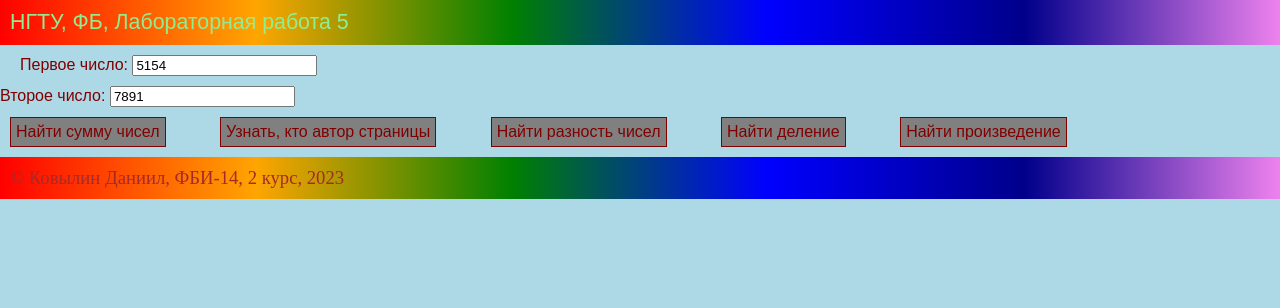
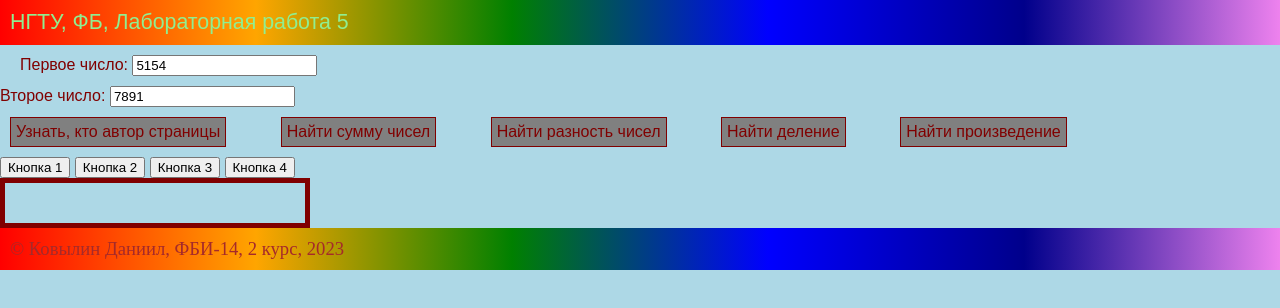
Before and after one commit to DANONE1117/web_lab, a plain HTML site: page lab5.html in a window 1280 px wide. Drawn offline with Linux system fonts and the light colour scheme.

Commit message:
Изменение блока

```diff
--- a/lab5.html
+++ b/lab5.html
@@ -49,6 +49,13 @@
             let author = "Автор страницы:\nКовылин Даниил Артурович\nУ плохого студента нет цели, есть только путь, тяжелый и невыносимый путь...";
             alert(author);
         }
+        function changeOutput(buttomNum, backColor, textColor, borderColor) {
+            let output = document.getElementById('output');
+            output.innerHTML = 'Нажата кнопка'+ buttomNum;
+            output.style.backgroundColor = backColor;
+            output.style.color = textColor;
+            output.style.borderColor = borderColor;
+        }
     </script>
     <style>
         .message {
@@ -61,6 +68,11 @@
             text-indent: 0;
             margin: 10px 40px 10px 10px;
             padding: 5px; /*отступы со всех сторон внутри элемента*/
+        }
+        #output {
+            border: 5px solid;
+            width: 300px;
+            height: 40px;
         }
     </style>
 </head>
@@ -76,12 +88,19 @@
     </main>
 
         <label>Второе число: <input type="number" value="7891" id="numberB"></label><br>
+        <div class="message" onclick="showAuthor()">Узнать, кто автор страницы</div>
         <div class="message" onclick="showSum()">Найти сумму чисел</div>
-        <div class="message" onclick="showAuthor()">Узнать, кто автор страницы</div>
         <!-- Чтобы запустить какой-то код при нажатии используется атрибут onclick – в него просто прописывается нужная функция: -->
         <div class="message" onclick="showRazn()">Найти разность чисел</div>
         <div class="message" onclick="showDel()">Найти деление</div>
         <div class="message" onclick="showUmn()">Найти произведение</div>
+        <div>
+            <input type="button" value="Кнопка 1" onclick="changeOutput(1, 'red', 'yellow', 'Fuchsia')">
+            <input type="button" value="Кнопка 2" onclick="changeOutput(2, 'black', 'lime', 'Silver')">
+            <input type="button" value="Кнопка 3" onclick="changeOutput(3, 'yellow', 'purple', 'Aqua')">
+            <input type="button" value="Кнопка 4" onclick="changeOutput(4, 'green', 'Magenta', 'MidnightBlue')">
+        </div>
+        <div id="output"></div>
 
     <footer onclick="showAuthor()">
         &copy; Ковылин Даниил, ФБИ-14, 2 курс, 2023
```
